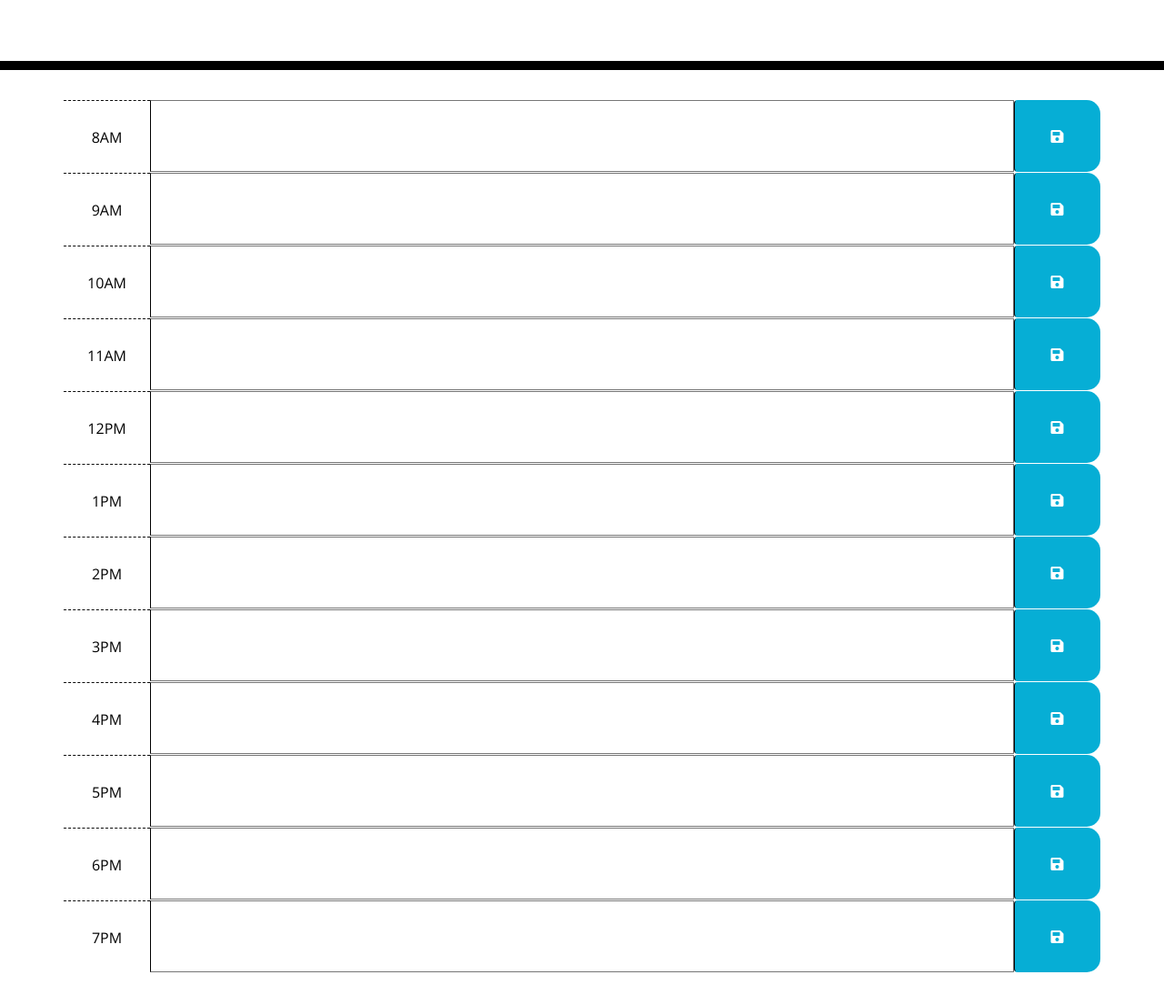
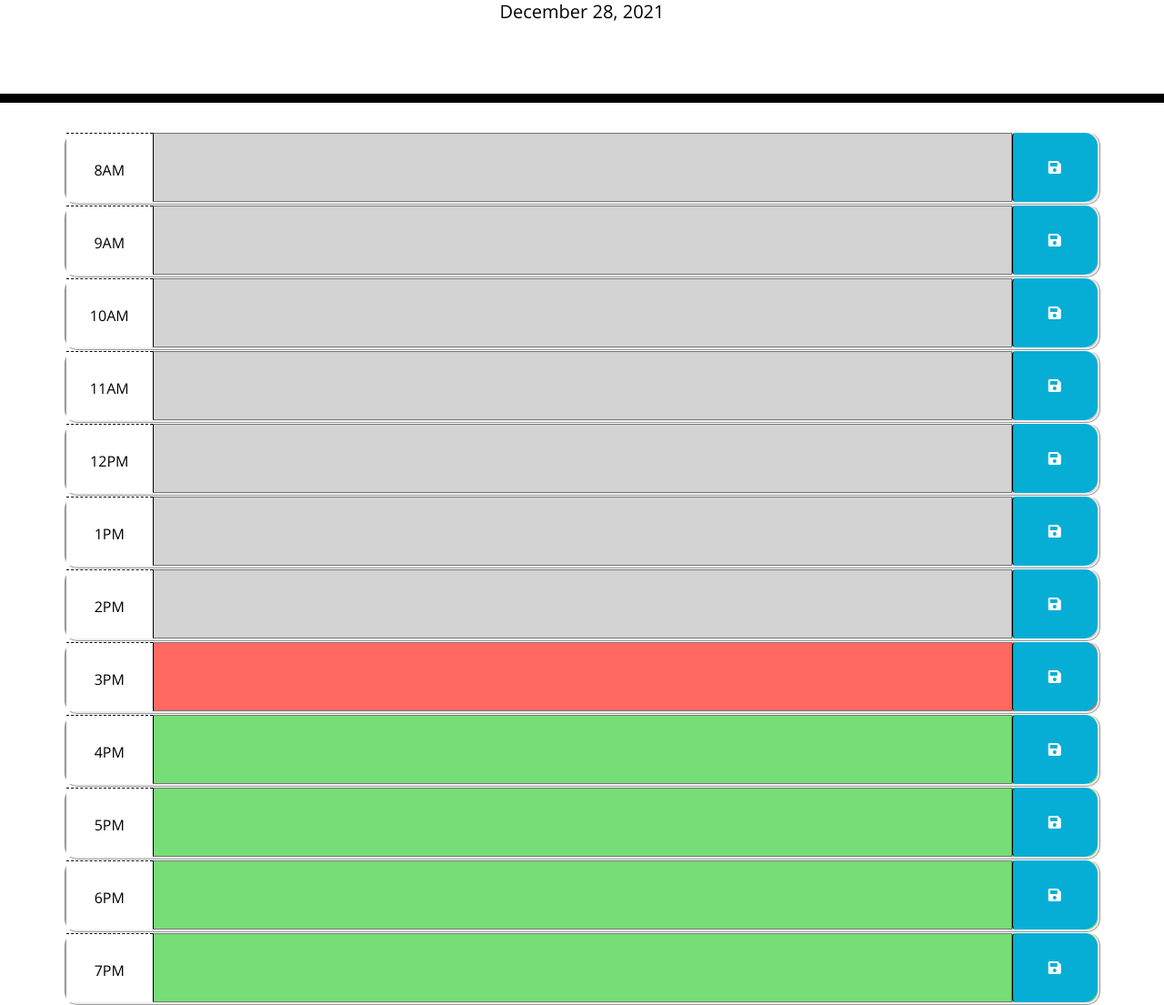
Before and after one commit to Erey2790/palm-tree-planner, a plain HTML site: page index.html in a window 1280 px wide. Shown: the part 191-1296 px from the top of the page at 91% size. Before the commit the page ends 1260 px from the top, so only its background shows below. Drawn offline with nearby package versions, Linux system fonts and the light colour scheme.

Commit message:
added js to assignment

```diff
--- a/assets/css/style.css
+++ b/assets/css/style.css
@@ -27,6 +27,7 @@ body {
   .time-block{
     text-align: center;
     border-radius: 15px;
+    border-style: ridge;
   }
 
   .row {
--- a/assets/js/script.js
+++ b/assets/js/script.js
@@ -0,0 +1,67 @@
+// add document.ready
+$(document).ready(function() {
+
+// input the date at the top of the page
+$("#currentDay").text(moment().format('LL'))
+
+//set hour rows into past present future
+var setColor = function() {
+
+    var actualTime = moment().hours();
+
+    $(".time-block").each(function() {
+
+        var rowTime = parseInt ($(this).attr("id").split("r")[1]);
+
+        if (rowTime < actualTime) {
+            $(this).addClass("past")
+        } else if (rowTime === actualTime) {
+            $(this).removeClass("past")
+            $(this).addClass("present")
+        } else {
+            $(this).removeClass("present")
+            $(this).removeClass("past")
+            $(this).addClass("future")
+        }
+    })
+
+}
+setColor();
+
+//click listener for save button
+$(".saveBtn").click(function() {
+
+    //local storage set item
+    var noteKey = $(this).parent().attr("id");
+
+    var noteValue = $(this).siblings(".description").val();
+
+    localStorage.setItem(noteKey, noteValue)
+})
+
+
+
+// local storage get item
+
+$('#hour8 .description').val(localStorage.getItem('hour8'))
+
+
+
+
+//localStorage.setItem("key", "value");
+//localStorage.getItem("key");
+
+
+
+
+
+
+
+
+
+
+
+
+
+
+})
--- a/index.html
+++ b/index.html
@@ -77,7 +77,7 @@
     <button class="btn saveBtn col-md-1"><i class="fas fa-save"></i></button>
   </div>
 
-  <div id="hour1" class="row time-block">
+  <div id="hour13" class="row time-block">
     <div class="col-md-1 hour">
         1PM
     </div>
@@ -86,7 +86,7 @@
     <button class="btn saveBtn col-md-1"><i class="fas fa-save"></i></button>
   </div>
 
-  <div id="hour2" class="row time-block">
+  <div id="hour14" class="row time-block">
     <div class="col-md-1 hour">
         2PM
     </div>
@@ -95,7 +95,7 @@
     <button class="btn saveBtn col-md-1"><i class="fas fa-save"></i></button>
   </div>
 
-  <div id="hour3" class="row time-block">
+  <div id="hour15" class="row time-block">
     <div class="col-md-1 hour">
         3PM
     </div>
@@ -104,7 +104,7 @@
     <button class="btn saveBtn col-md-1"><i class="fas fa-save"></i></button>
   </div>
 
-  <div id="hour4" class="row time-block">
+  <div id="hour16" class="row time-block">
     <div class="col-md-1 hour">
         4PM
     </div>
@@ -113,7 +113,7 @@
     <button class="btn saveBtn col-md-1"><i class="fas fa-save"></i></button>
   </div>
 
-  <div id="hour5" class="row time-block">
+  <div id="hour17" class="row time-block">
     <div class="col-md-1 hour">
         5PM
     </div>
@@ -122,7 +122,7 @@
     <button class="btn saveBtn col-md-1"><i class="fas fa-save"></i></button>
   </div>
 
-  <div id="hour6" class="row time-block">
+  <div id="hour18" class="row time-block">
     <div class="col-md-1 hour">
         6PM
     </div>
@@ -131,7 +131,7 @@
     <button class="btn saveBtn col-md-1"><i class="fas fa-save"></i></button>
   </div>
 
-  <div id="hour7" class="row time-block">
+  <div id="hour19" class="row time-block">
     <div class="col-md-1 hour">
         7PM
     </div>
@@ -145,5 +145,6 @@
 
     <script src="https://code.jquery.com/jquery-3.4.1.min.js"></script>
     <script src="https://cdnjs.cloudflare.com/ajax/libs/moment.js/2.24.0/moment.min.js"></script>
+    <script src="assets/js/script.js"></script>
   </body>
 </html>
```
